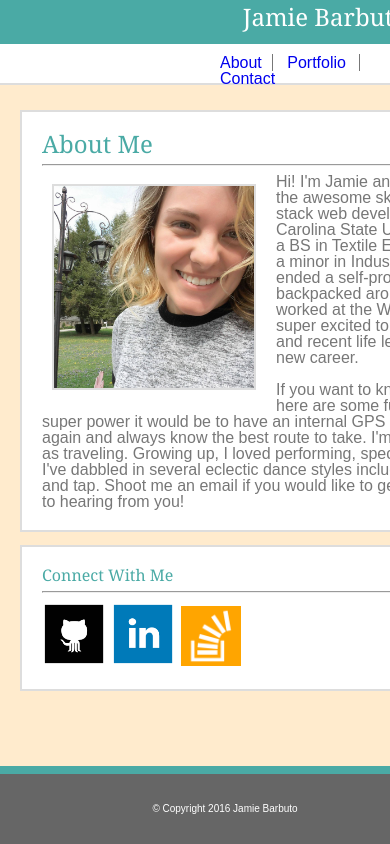
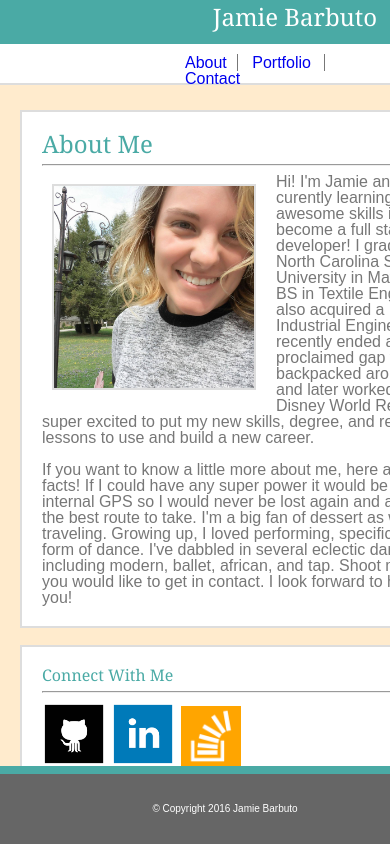
Before and after one commit to jlbarbuto/responsive-portfolio, a plain HTML site: page index.html in a window 390 px wide. Shown: the top 844 px of the page. Drawn offline with Linux system fonts and the light colour scheme.

Commit message:
final revisions made

```diff
--- a/assets/css/style.css
+++ b/assets/css/style.css
@@ -325,8 +325,6 @@ input[type=submit] {
         top: 55px;
     }
     #myname{
-        background-color: #4aaaa5;
-        color: white;
         padding: 5px;
         width: 100%;
         max-width: 640px;
@@ -385,5 +383,40 @@ input[type=submit] {
         left: 15px;
     }
 
+}
 
+@media screen and (max-width:580px){
+    .aboutme{
+        width: 100%;
+        max-width: 450px;
+    }
+    .connect{
+        width: 100%;
+        max-width: 450px;
+        position: absolute;
+        margin-top: 120px;
+    }
+    .pagelinks{
+        left: 180px;
+        top: 55px;
+    }
+    #myname{
+        max-width: 580px;
+    }
+    .contact{
+        max-width: 450px;
+        width: 100%;
+    }
+    #connect-index{
+        margin-bottom: 100px;
+    }
+    #connect-portfolio{
+        position: absolute;
+        bottom: 100px;
+        top: 1030px;
+        height: 100px;
+    }
+    #connect-contact{
+        top: 510px;
+    }
 }
```
